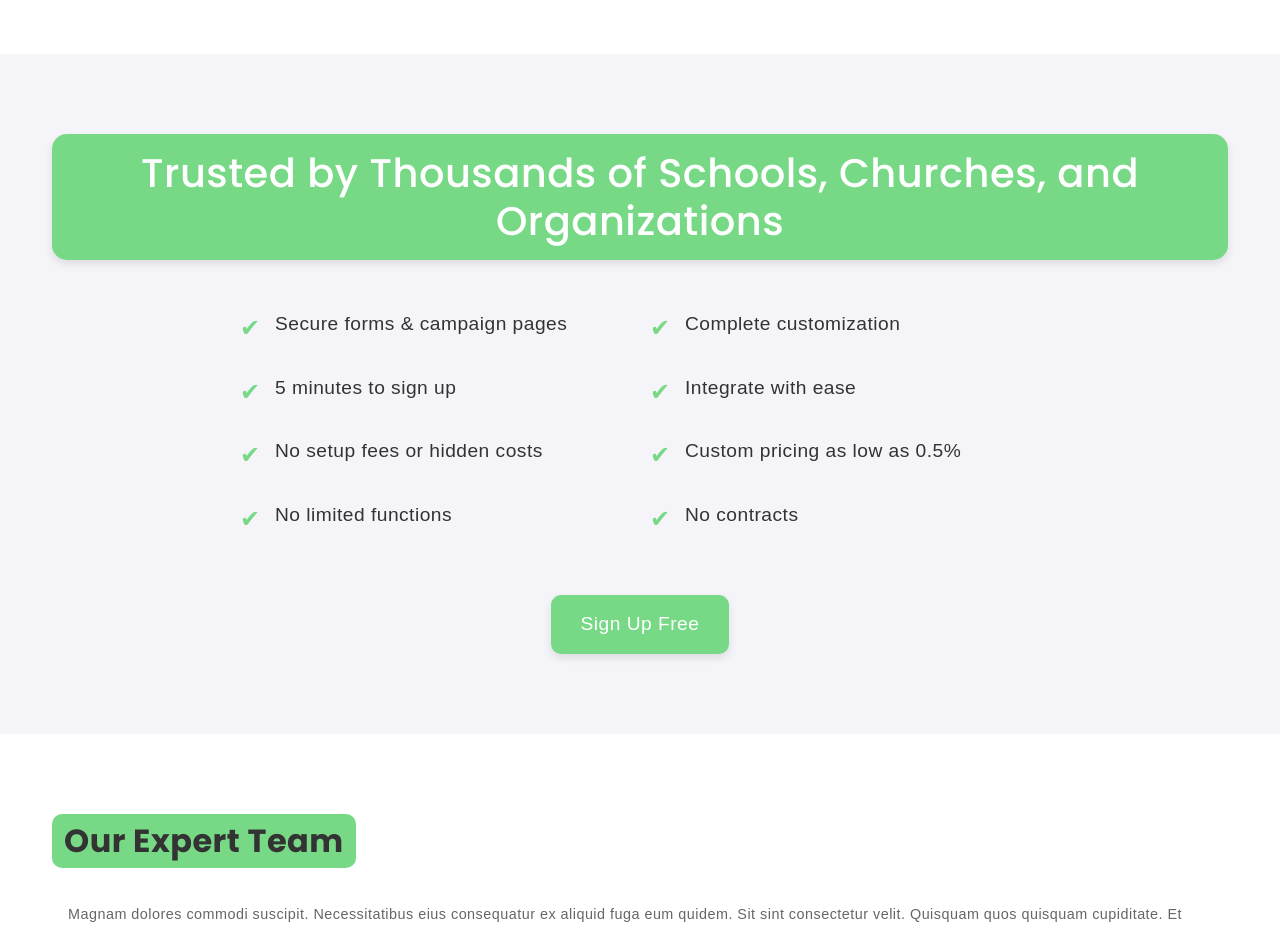
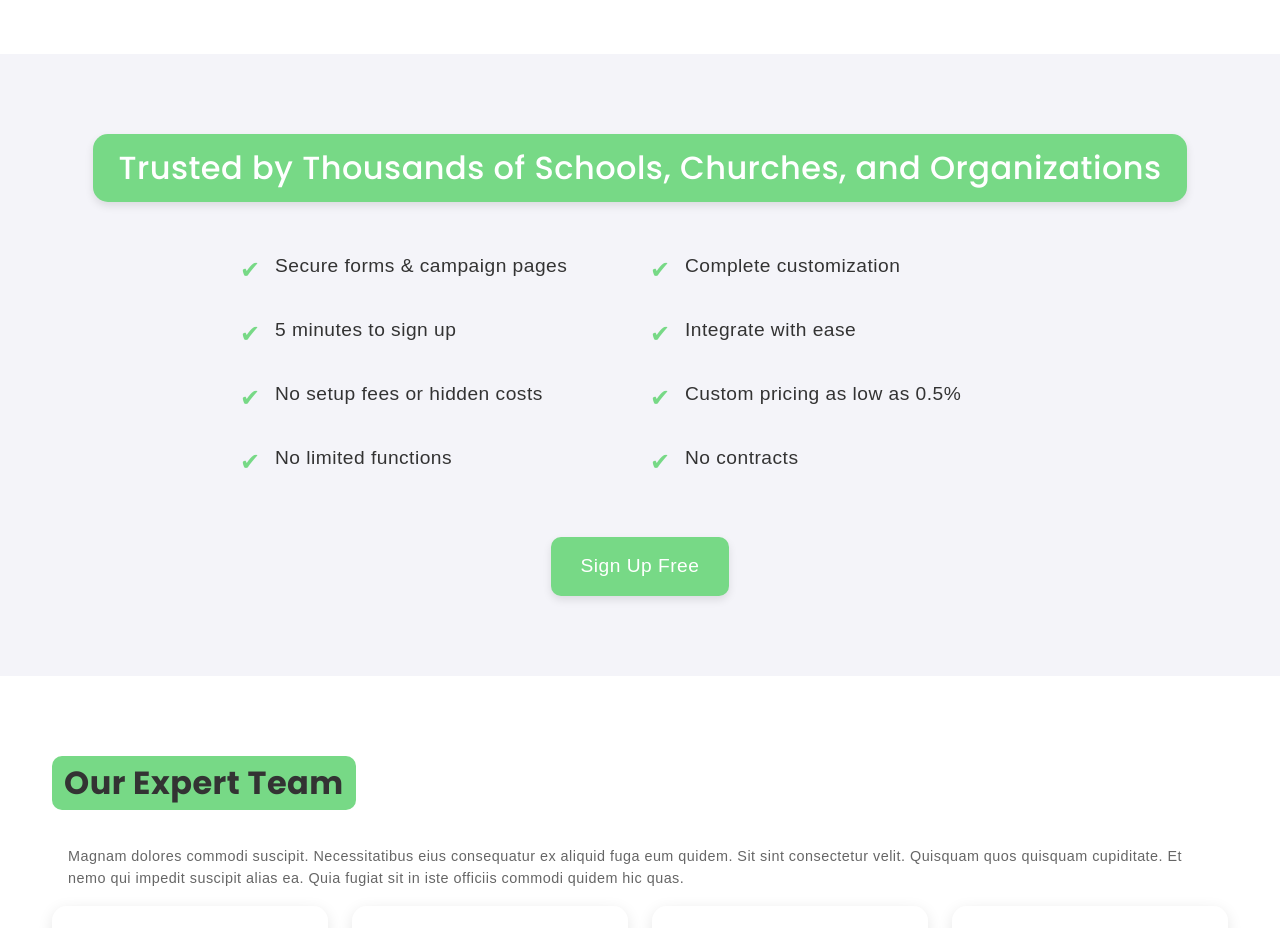
Before and after one commit to carolemad965/GiveHub, an Angular app: page /homeauth in a window 1280 px wide. Shown: the part 2700-3628 px from the top of the page. Built offline with nearby package versions, Linux system fonts and the light colour scheme.

Commit message:
edit in home

```diff
--- a/src/app/Components/home/home.component.css
+++ b/src/app/Components/home/home.component.css
@@ -280,7 +280,7 @@ body {
 }
 
 .promo-section h2 {
-  font-size: 2.5rem;
+  font-size: 2.0rem;
   margin-bottom: 20px;
   color: #fff;
   background-color: #77d986;
```
